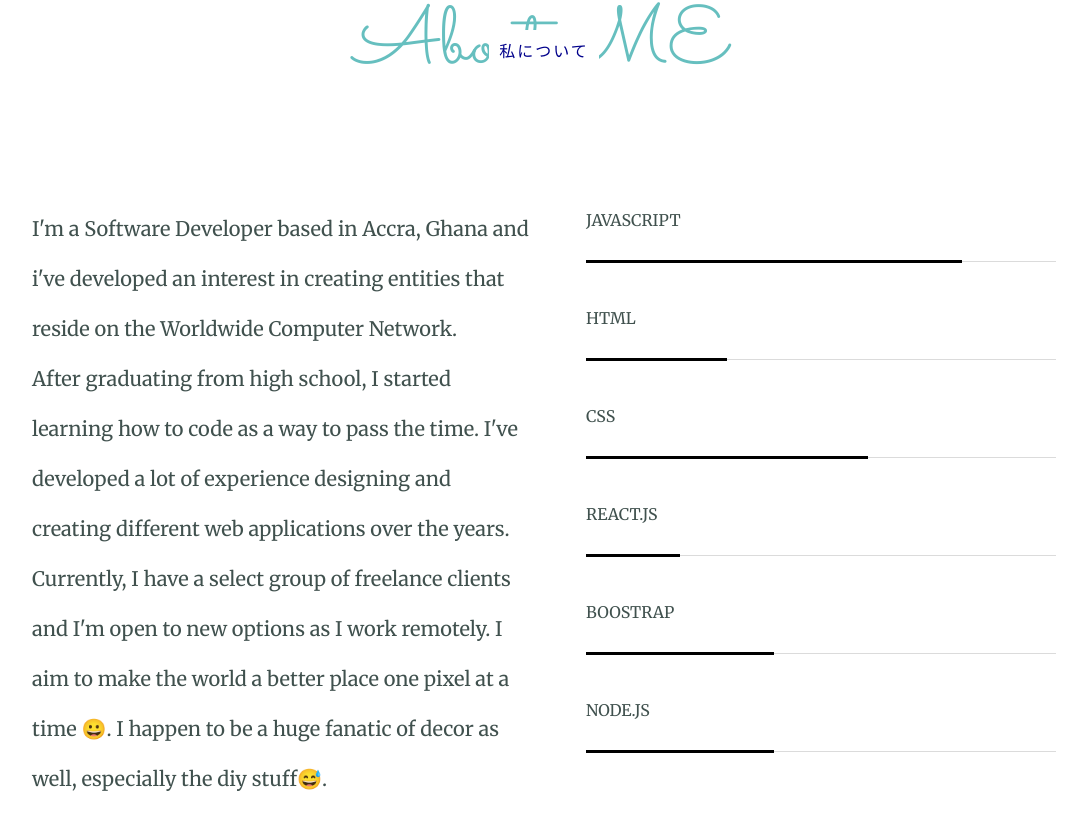
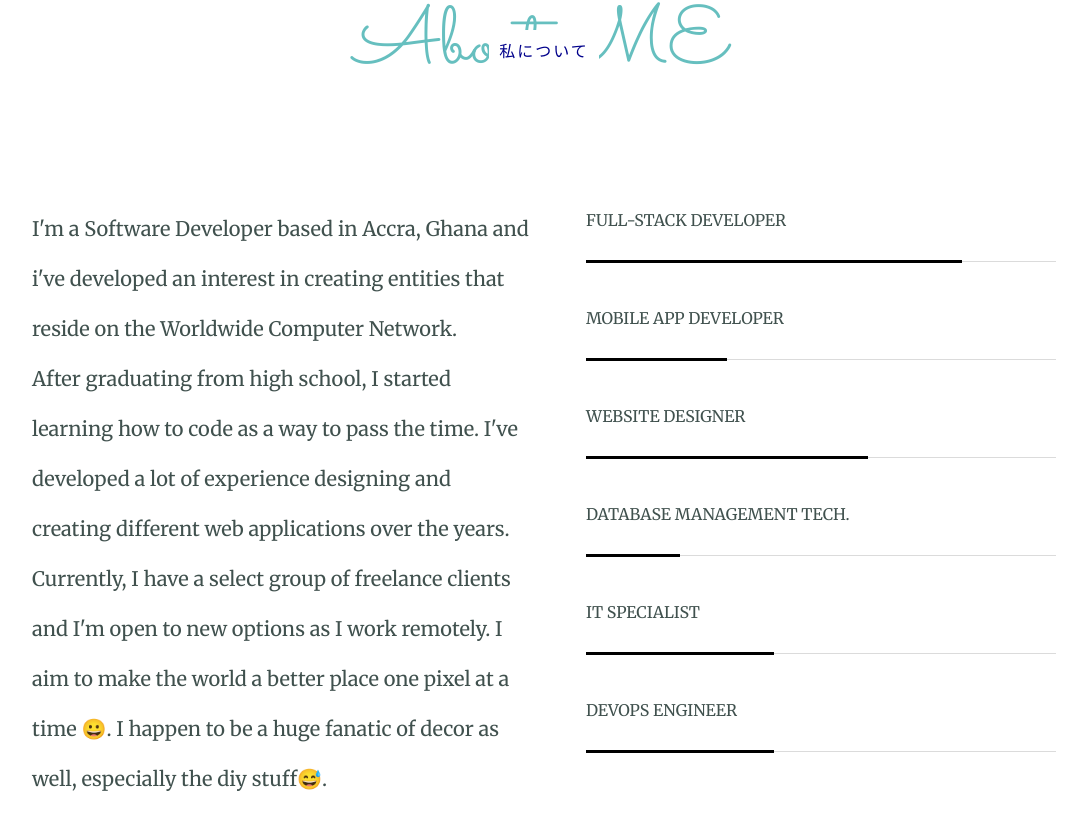
Before and after one commit to Kwame-Addo/personal-site, a plain HTML site: page index.html in a window 1280 px wide. Shown: the part 1299-2129 px from the top of the page, without its empty margins (96-1183 px from the left). Drawn offline with nearby package versions, Linux system fonts and the light colour scheme.

Commit message:
Add files via upload

```diff
--- a/index.html
+++ b/index.html
@@ -96,26 +96,26 @@
 						<div class="skill-chart">
 							<ul class="skill-chart-list">
 								<li>
-								<div class="skill-title">JavaScript</div>
+								<div class="skill-title">Full-Stack Developer</div>
 								<span class="skill eighty-percent"></span>
 								</li>
 								<li>
-								<div class="skill-title">HTML</div>
+								<div class="skill-title">Mobile App Developer</div>
 								<span class="skill thirty-percent"></span>
 								</li>
 								<li>
-								<div class="skill-title">CSS</div>
+								<div class="skill-title">Website Designer</div>
 								<span class="skill sixty-percent"></span></li>
 								<li>
-								<div class="skill-title">React.js</div>
+								<div class="skill-title">Database Management tech.</div>
 								<span class="skill twenty-percent"></span>
 								</li>
 								<li>
-								<div class="skill-title">boostrap</div>
+								<div class="skill-title">IT Specialist</div>
 								<span class="skill forty-percent"></span>
 								</li>
                                 <li>
-								<div class="skill-title">node.js</div>
+								<div class="skill-title">DevOps Engineer</div>
 								<span class="skill forty-percent"></span>
 								</li>
 							</ul>
@@ -328,7 +328,7 @@
     <a class="footer-link" href="https://linkedin.com/in/kwame-addo-0a361b141"><i class="fa-brands fa-linkedin"></i></a>
     <a class="footer-link" href="https://github.com/Kwame-Addo"><i class="fa-brands fa-github"></i></a>
     <a class="footer-link" href="https://twitter.com/k0addo"><i class="fa-brands fa-twitter"></i></a>
-    <a class="footer-link" href="https://www.hackerrank.com/koaddo1"><i class="fa-brands fa-hackerrank"></i></a>
+     <a class="footer-link" href="https://www.hackerrank.com/koaddo1"><i class="fa-brands fa-hackerrank"></i></a>
     <p class="copyright">©2022 Kwame Addo.</p>
   </div>
 
```
